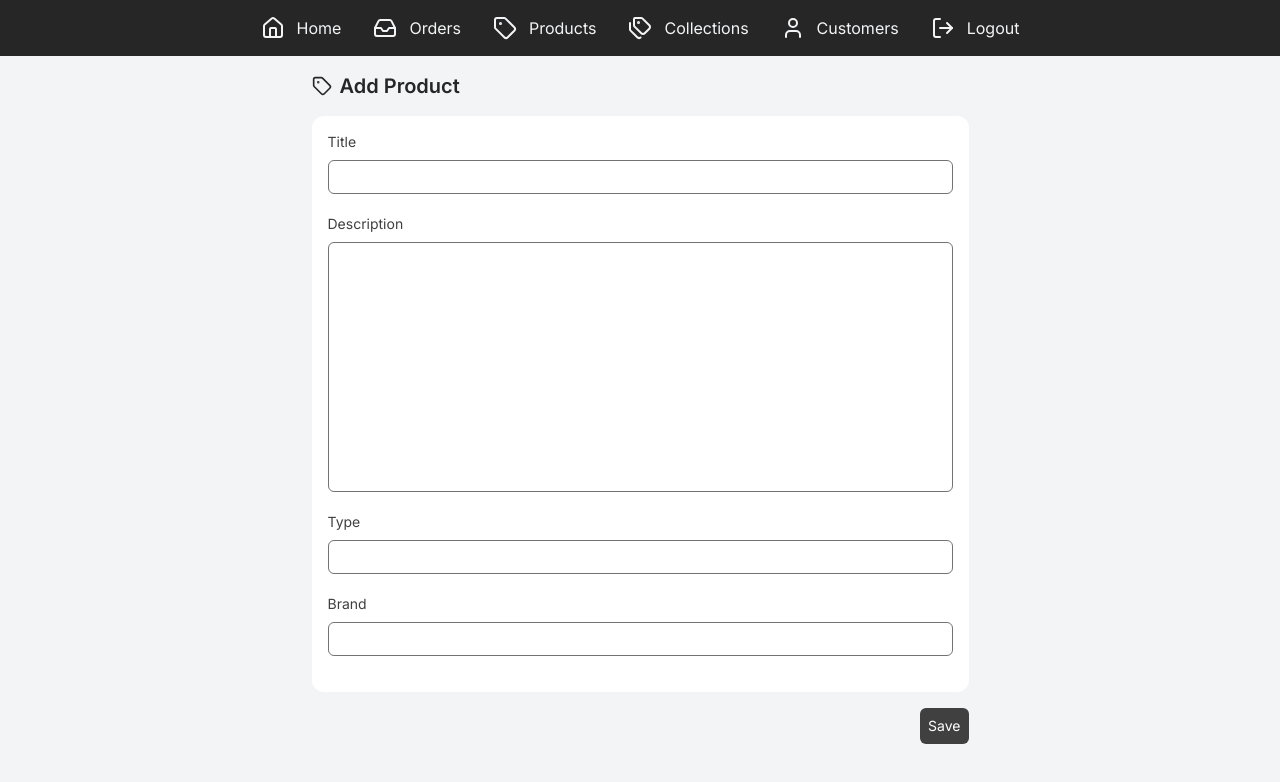
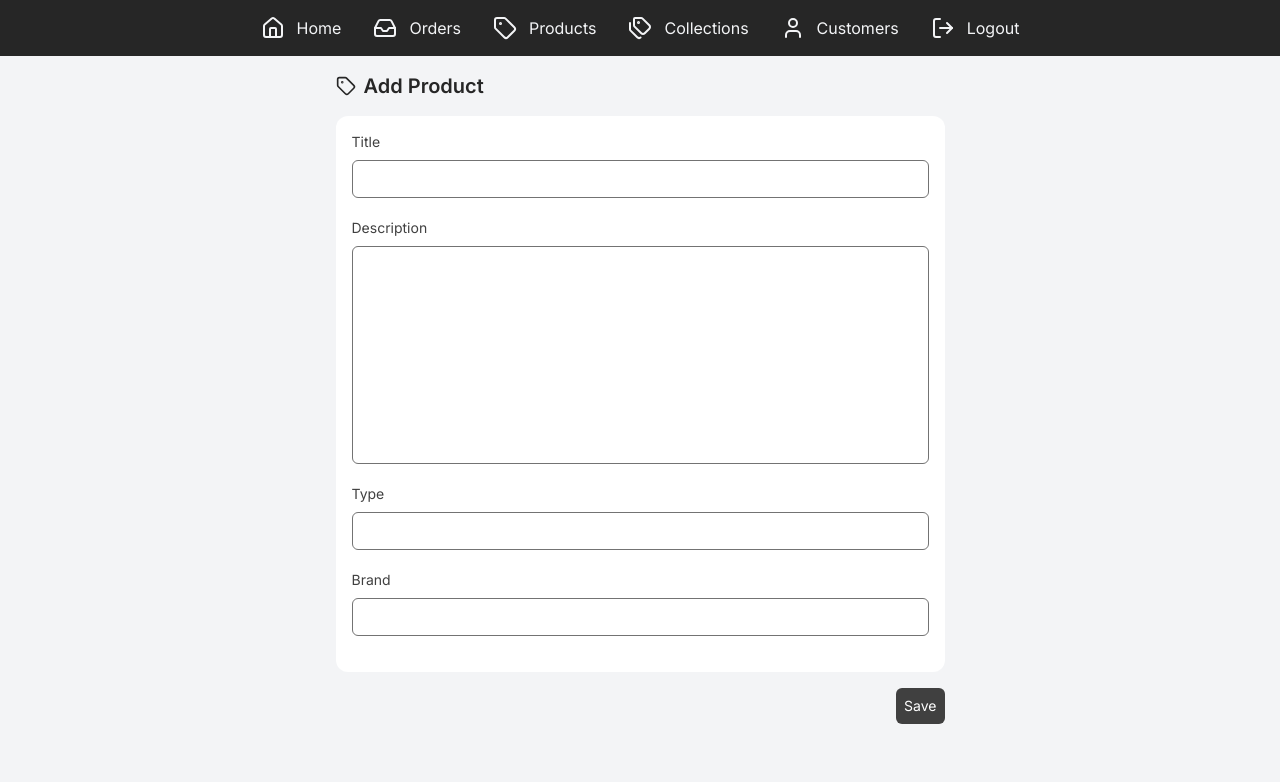
Before and after one commit to alvarommarina14/aptenishop, a Next.js app: page /admin/products/new in a window 1280 px wide. Shown: the top 782 px of the page. Built offline with nearby package versions, Linux system fonts and the light colour scheme.

Commit message:
Adapt function generateRows to return separate stock per item

```diff
--- a/src/app/admin/products/[productId]/page.tsx
+++ b/src/app/admin/products/[productId]/page.tsx
@@ -4,11 +4,11 @@ import { Tag } from "lucide-react";
 import ProductPageUpdateForm from "@/components/admin/forms/UpdateProduct";
 
 type Props = {
-  params: { id: string };
+  params: { productId: string };
 };
 
 export default async function Product({ params }: Props) {
-  const product = await GetProductById(parseInt(params.id));
+  const product = await GetProductById(parseInt(params.productId));
 
   if (!product) {
     return <p>Product not found</p>;
--- a/src/components/admin/forms/CreateProduct.tsx
+++ b/src/components/admin/forms/CreateProduct.tsx
@@ -33,7 +33,12 @@ export default function ProductPageCreateForm() {
           <label htmlFor="name" className="text-sm text-neutral-700">
             Title
           </label>
-          <input {...register("name")} id="name" type="text" className="border rounded-md border-neutral-500 p-1" />
+          <input
+            {...register("name")}
+            id="name"
+            type="text"
+            className="border rounded-md border-neutral-500 text-sm p-2 pl-3"
+          />
           {errors.name && <p className="text-red-500 text-sm">{errors.name.message}</p>}
         </div>
 
@@ -46,7 +51,7 @@ export default function ProductPageCreateForm() {
             id="description"
             rows={10}
             cols={60}
-            className="border rounded-md border-neutral-500 p-1 resize-none"
+            className="border rounded-md border-neutral-500 text-sm p-2 pl-3 resize-none"
           />
           {errors.description && <p className="text-red-500 text-sm">{errors.description.message}</p>}
         </div>
@@ -59,7 +64,7 @@ export default function ProductPageCreateForm() {
             {...register("productType")}
             id="productType"
             type="text"
-            className="border rounded-md border-neutral-500 p-1"
+            className="border rounded-md border-neutral-500 text-sm p-2 pl-3"
           />
           {errors.productType && <p className="text-red-500 text-sm">{errors.productType.message}</p>}
         </div>
@@ -68,7 +73,12 @@ export default function ProductPageCreateForm() {
           <label htmlFor="brand" className="text-sm text-neutral-700">
             Brand
           </label>
-          <input {...register("brand")} id="brand" type="text" className="border rounded-md border-neutral-500 p-1" />
+          <input
+            {...register("brand")}
+            id="brand"
+            type="text"
+            className="border rounded-md border-neutral-500 text-sm p-2 pl-3"
+          />
         </div>
       </div>
 
--- a/src/lib/helpers.ts
+++ b/src/lib/helpers.ts
@@ -43,12 +43,16 @@ const getStockSummary = (obj: unknown) => {
     : "";
 };
 
-export const generateRows = (data: unknown[], columns: TableColumn[], includeImage = false) =>
+export const generateRows = (data: unknown[], columns: TableColumn[], includeImage = false, accumulateStock = true) =>
   data.map((item) => {
     const row: RowData = {};
 
     for (const { key } of columns) {
-      row[key] = key === "stock" ? getStockSummary(item) : findValueByKey(item, key) ?? "";
+      if (key === "stock") {
+        row[key] = accumulateStock ? getStockSummary(item) : findValueByKey(item, "stock") ?? "";
+      } else {
+        row[key] = findValueByKey(item, key) ?? "";
+      }
     }
 
     if (includeImage) {
```
